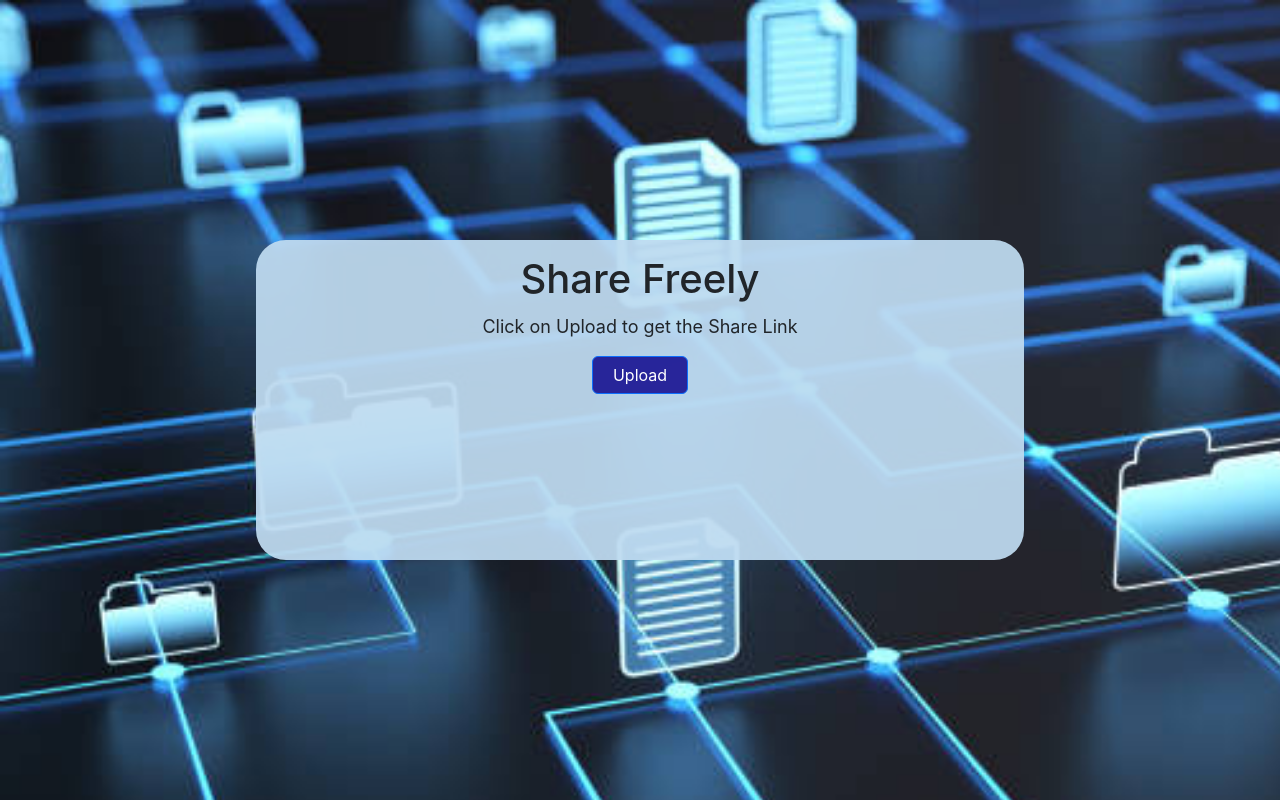
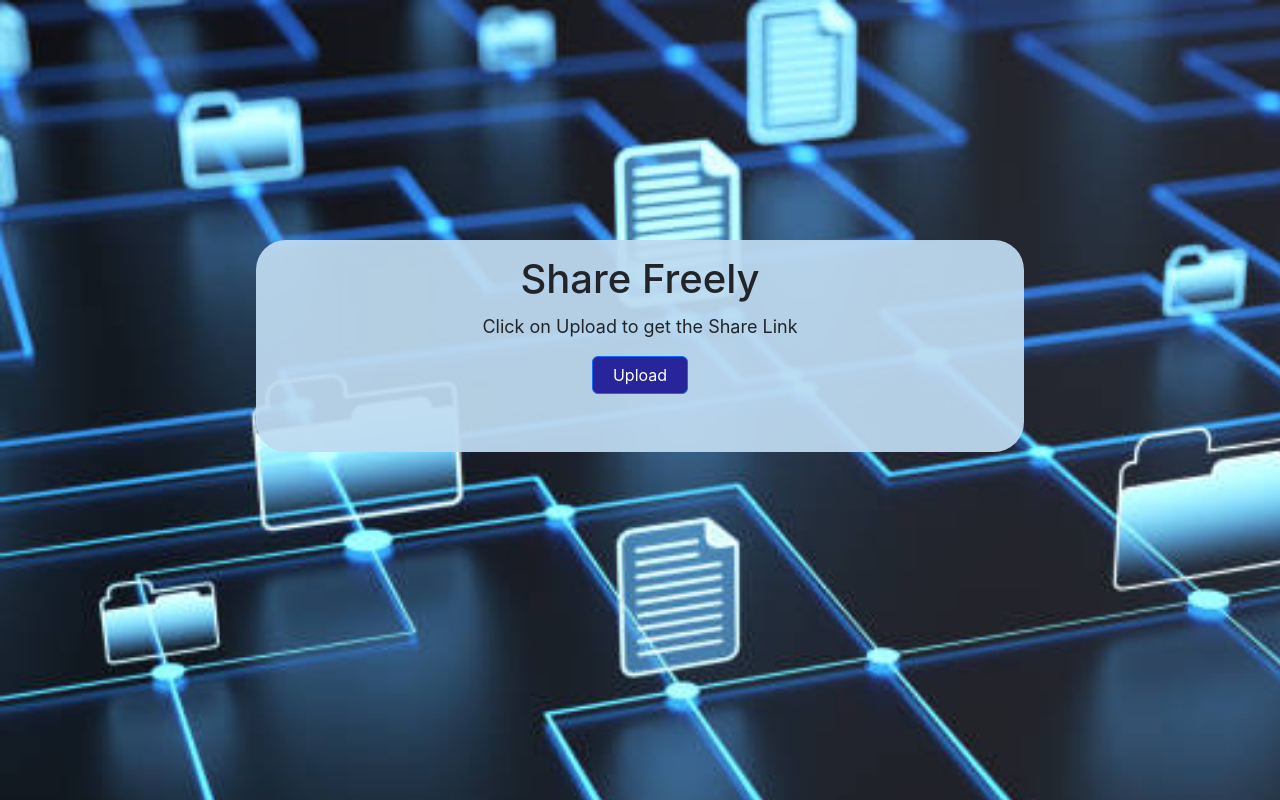
Before and after one commit to Ozymandias9708/MERN-Stack-File-Sharing-Link-Generator-App, a React (Create React App) app in the folder front/: page / in a window 1280 px wide. Shown: the top 800 px of the page. Built offline with nearby package versions, Linux system fonts and the light colour scheme.

Commit message:
fixing input box size

```diff
--- a/front/src/App.css
+++ b/front/src/App.css
@@ -46,7 +46,7 @@
 
 .inputBox{
   background-color: white;
-  height: 40vh;
+  height: auto;
   max-width: 60vw;
   margin: 30vh auto;
   border-radius: 30px;
--- a/front/src/components/inputBox.css
+++ b/front/src/components/inputBox.css
@@ -5,6 +5,7 @@
 
 .InputBox p{
     margin-top: 10px;
+    /* overflow: hidden; */
 }
 
 .btn{
@@ -13,3 +14,8 @@
     padding-right: 20px;
     background-color: rgba(12, 3, 139, 0.832) !important;
 }
+
+.link{
+    margin-top: 2vh;
+    /* overflow: hidden; */
+}
--- a/front/src/components/inputBox.js
+++ b/front/src/components/inputBox.js
@@ -15,13 +15,11 @@ export default function InputBox() {
     }
 
     useEffect(()=>{
-
         const getFile=async()=>{
             if(file){
                 const data=new FormData();
                 data.append("name",file.name);
                 data.append("file",file);
-
                 let response=await uploadFile(data);
                 setResult(response.path);
                 // console.log(result);
@@ -37,7 +35,8 @@ export default function InputBox() {
       <p>Click on Upload to get the Share Link</p>
       <button type="button" class="btn btn-primary" onClick={takeInput}>Upload</button>
       <input type="file" ref={refToInputFile} onChange={(e)=>setFile(e.target.files[0])} style={{display:"none"}}/>
-      <div><a href={result} target='_blank' style={{padding:'5px'}}>{result}</a></div>
+      {/* <br></br> */}
+      <div className='link'><a href={result} target='_blank' style={{padding:'5px'}}>{result}</a></div>
     </div>
   )
 }
```
